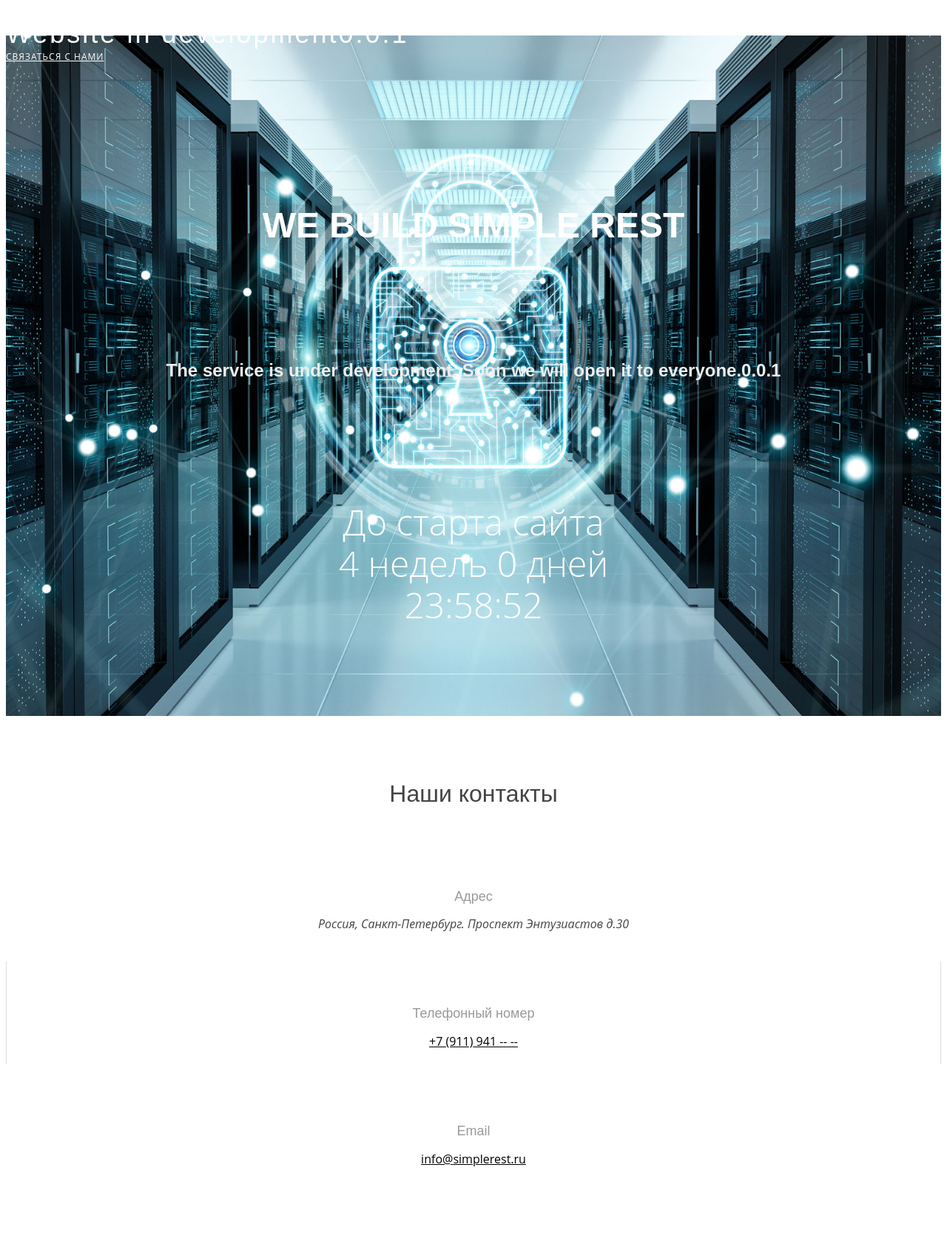
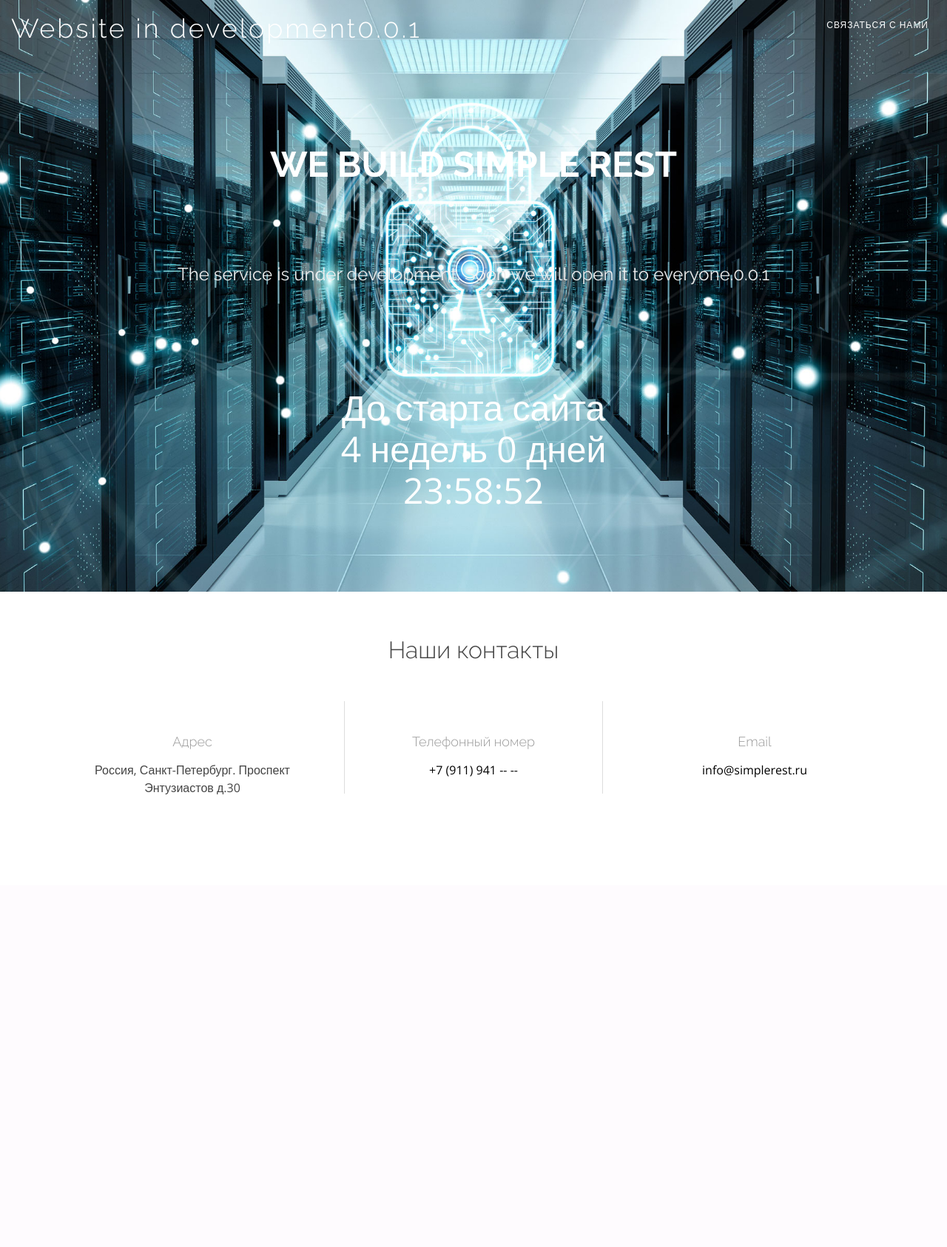
Before and after one commit to SimpleREST/SimpleStub, a PHP site: page / in a window 1280 px wide. Shown: the whole page at 74% size. After the commit the page ends 1074 px from the top, so only its background shows below. Run offline with PHP 8.4, Linux system fonts and the light colour scheme; some libraries are stand-ins or nearby versions.

Commit message:
подключение стилей bootstrap шрифта icofont и части шрифтов от google

```diff
--- a/public/index.php
+++ b/public/index.php
@@ -15,9 +15,17 @@ $app = new Stub();
     <meta content="<?php echo $app->get('base_description', 'SimpleStub') ?>" name="description">
     <meta content="<?php echo $app->get('base_keywords', 'SimpleStub') ?>" name="keywords">
 
+    <!-- Google Fonts -->
+    <link rel="stylesheet"
+          href="https://fonts.googleapis.com/css?family=Open+Sans:300,300i,400,400i,600,600i,700,700i|Raleway:300,300i,400,400i,600,600i,700,700i">
+
     <!-- Favicons -->
     <link href="img/favicon.png" rel="icon">
     <link href="img/apple-touch-icon.png" rel="apple-touch-icon">
+
+    <!-- Vendor CSS Files -->
+    <link href="vendor/twbs/bootstrap/dist/css/bootstrap.min.css" rel="stylesheet">
+    <link href="vendor/simplerest/icofont/icofont.min.css" rel="stylesheet">
 
     <!-- Template Main CSS File -->
     <link href="css/main.css" rel="stylesheet">
```
